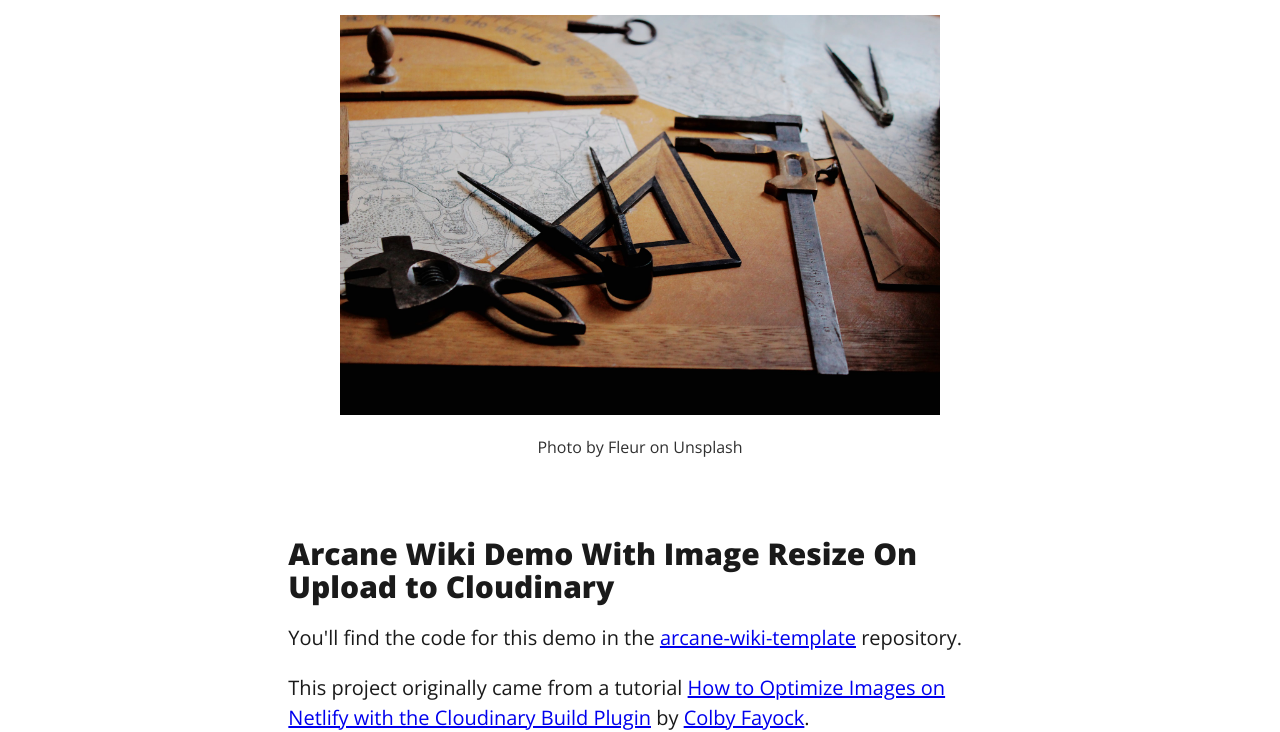
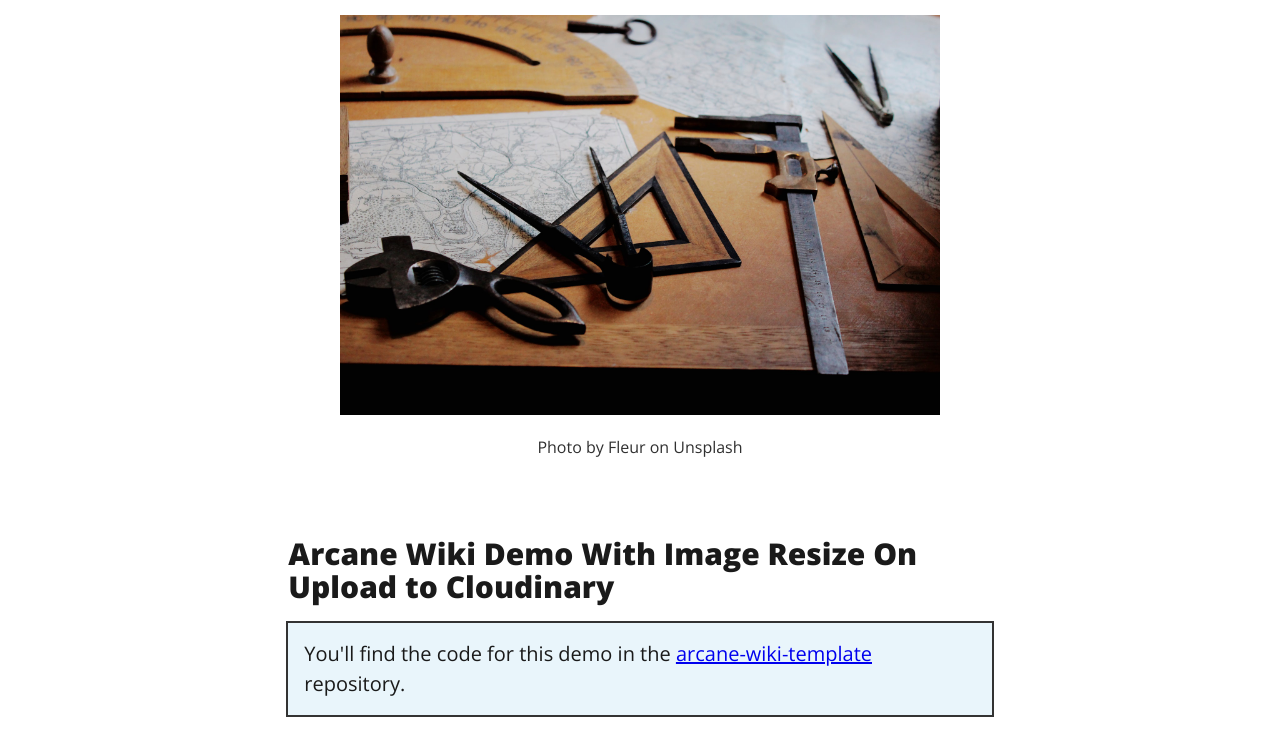
Before and after one commit to RVCC-IDMX/blog-cynthiateeters, an Eleventy site: page src/blog/2022-11-03.md in a window 1280 px wide. Shown: the part 224-956 px from the top of the page. Built offline with nearby package versions, Linux system fonts and the light colour scheme; Eleventy itself is replaced by a stand-in of ours; files that its build step writes are made by us from their sources.

Commit message:
Add styles

```diff
--- a/src/blog/2022-11-03.md
+++ b/src/blog/2022-11-03.md
@@ -13,7 +13,10 @@ figCaption: Photo by Fleur on Unsplash
 ---
 # Arcane Wiki Demo With Image Resize On Upload to Cloudinary
 
-You'll find the code for this demo in the [arcane-wiki-template](https://github.com/RVCC-IDMX/arcane-wiki-template) repository.
+<div style="padding: 1rem; outline: 2px solid #333;background-color: var(--clr-primary-200);">
+You'll find the code for this demo in the
+<a href="https://github.com/RVCC-IDMX/arcane-wiki-template">arcane-wiki-template</a> repository.
+</div>
 
 This project originally came from a tutorial [How to Optimize Images on Netlify with the Cloudinary Build Plugin](https://spacejelly.dev/posts/how-to-optimize-images-on-netlify-with-the-cloudinary-build-plugin/) by [Colby Fayock](https://www.colbyfayock.com/).
 
```
